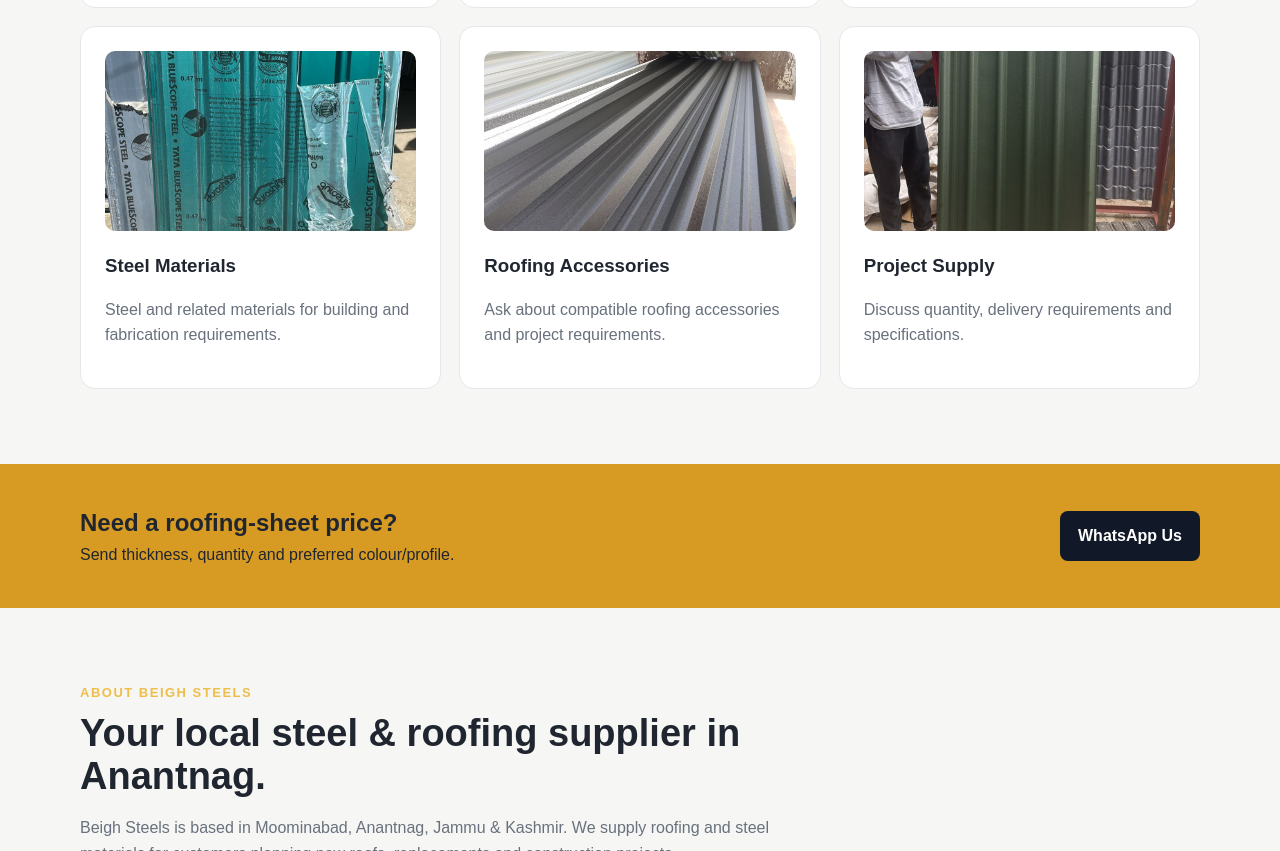
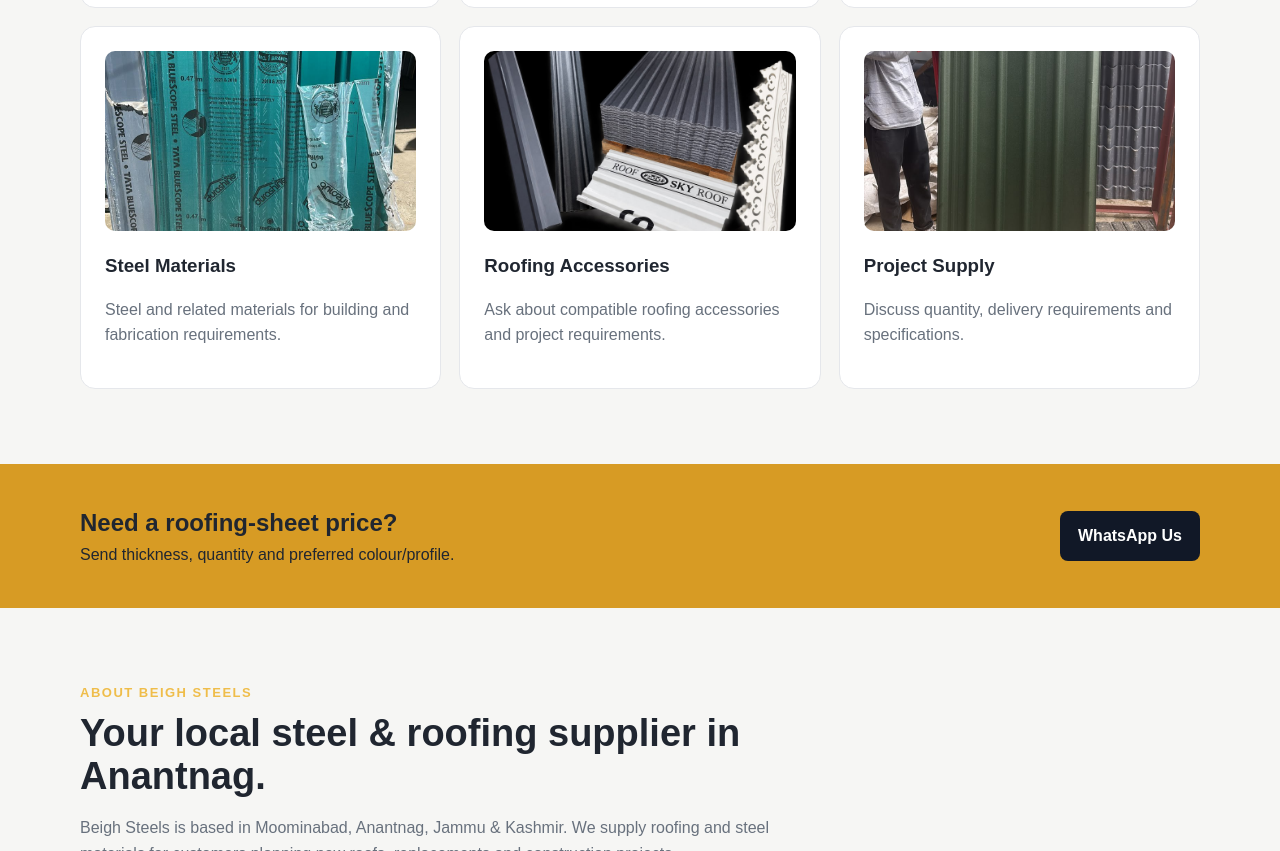
Before and after one commit to 8c77847t9y-code/beigh-steels, a plain HTML site: page index.html in a window 1280 px wide. Shown: the part 1355-2206 px from the top of the page. Drawn offline with Linux system fonts and the light colour scheme.

Commit message:
Update index.html

```diff
--- a/index.html
+++ b/index.html
@@ -157,7 +157,7 @@ footer{background:#090d12;color:#d8dce1;padding:45px 0}
 </div>
 
 <div class="card">
-<img src="M5.jpeg" alt="Roofing sheet materials" style="width:100%;height:180px;object-fit:cover;border-radius:10px;">
+<img src="m9.jpeg" alt="Roofing sheet materials" style="width:100%;height:180px;object-fit:cover;border-radius:10px;">
 <h3>Roofing Accessories</h3>
 <p class="muted">Ask about compatible roofing accessories and project requirements.</p>
 </div>
```
